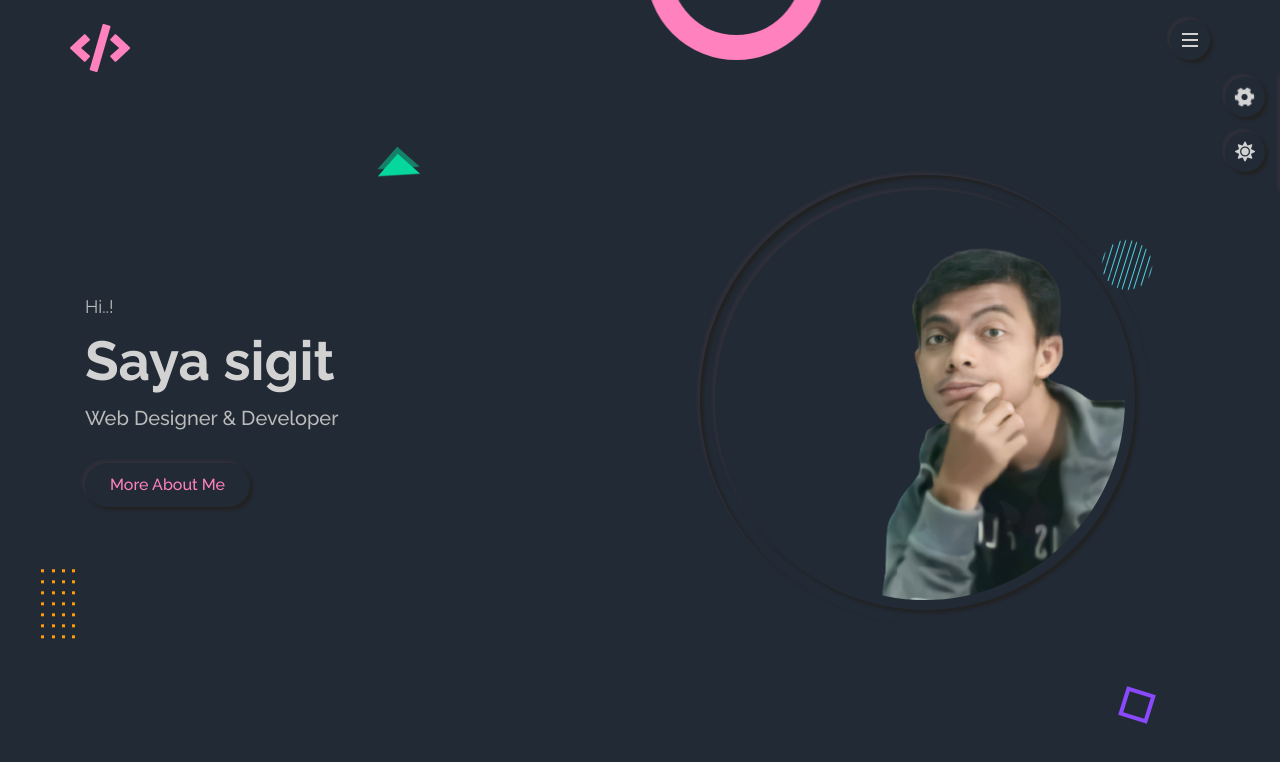
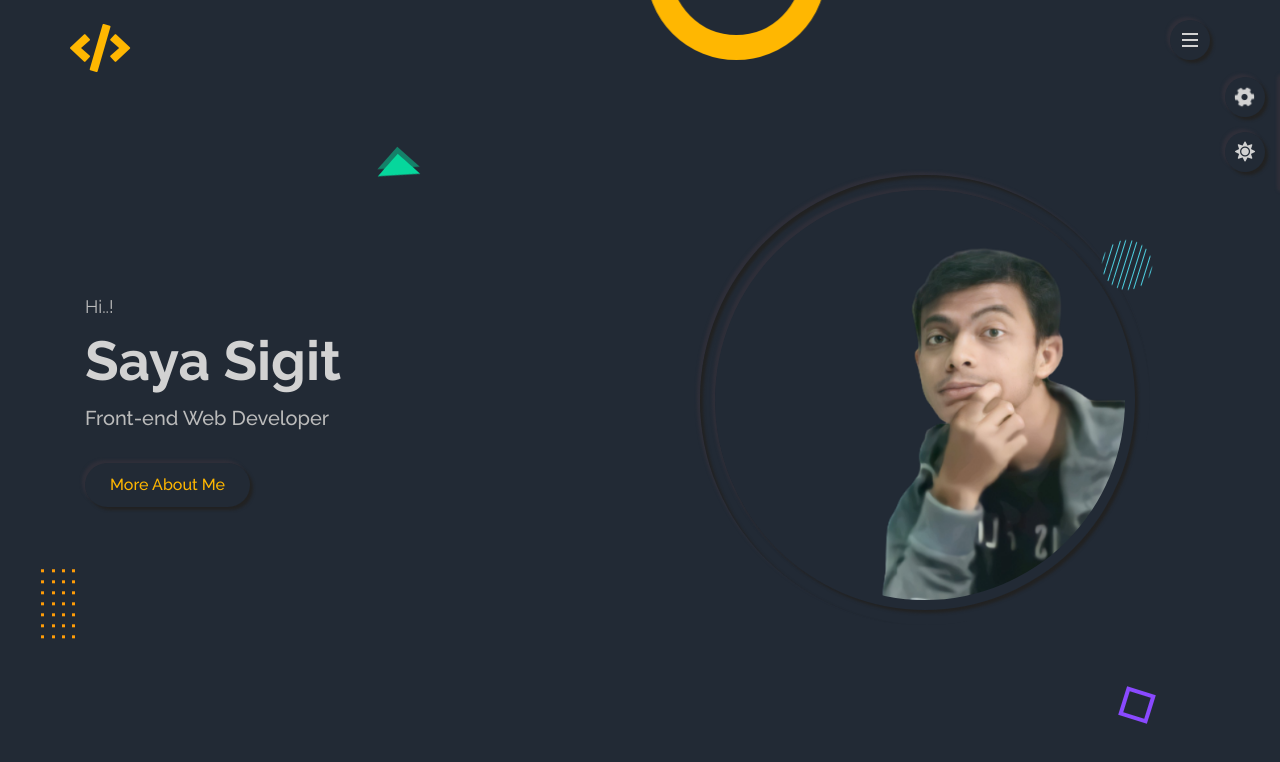
Before and after one commit to sudoS1/sudoS1.github.io, a plain HTML site: page index.html in a window 1280 px wide. Drawn offline with nearby package versions, Linux system fonts and the light colour scheme.

Commit message:
mengubah tampilan

```diff
--- a/css/skins/color-1.css
+++ b/css/skins/color-1.css
@@ -1,3 +1,3 @@
 :root {
-	--skin-color: #ff82bf;
+	--skin-color: #ffb701;
 }
--- a/css/skins/color-2.css
+++ b/css/skins/color-2.css
@@ -1,3 +1,3 @@
 :root {
-	--skin-color: #ffb701;
+	--skin-color: #ff82bf;
 }
--- a/css/style.css
+++ b/css/style.css
@@ -574,7 +574,7 @@ img {
     font-weight: 500;
     color: var(--text-black-600);
     margin: 0;
-    text-transform: capitalize;
+    /* text-transform: capitalize; */
 }
 
 .home-section .home-text .btn-1 {
--- a/index.html
+++ b/index.html
@@ -3,7 +3,7 @@
 
 <head>
   <meta charset="utf-8">
-  <title>sigitActivities</title>
+  <title>Portfolio</title>
   <link rel="stylesheet"
     href="https://maxst.icons8.com/vue-static/landings/line-awesome/line-awesome/1.3.0/css/line-awesome.min.css">
   <meta name="viewport" content="width=device-width, initial-scale=1">
@@ -130,8 +130,8 @@
       <div class="row full-screen align-items-center">
         <div class="home-text">
           <p>Hi..!</p>
-          <h2>Saya sigit</h2>
-          <h1>Web Designer & Developer</h1>
+          <h2>Saya Sigit</h2>
+          <h1>Front-end Web Developer</h1>
           <a href="#about" class="link-item btn-1 outer-shadow hover-in-shadow">More About Me</a>
         </div>
         <div class="home-img">
@@ -173,7 +173,7 @@
 
         </div>
         <div class="about-info">
-          <p><span>Hi! Nama saya sigit. Saya sebagai seorang Desainer & Pengembang Web.</span> Saya bertanggung
+          <p><span>Hi! Nama Saya Sigit. Saya sebagai seorang { Front-end Web Developer }.</span> Saya bertanggung
             jawab dalam merancang dan membangun situs web mulai dari merancang layout, site map, navigasi, warna dan
             tampilan hingga isi dari situs itu sendiri.</p>
           <p>Saya juga bertanggung jawab atas tampilan desain, mengembangkan dan memodifikasi situs web serta menguji
```
